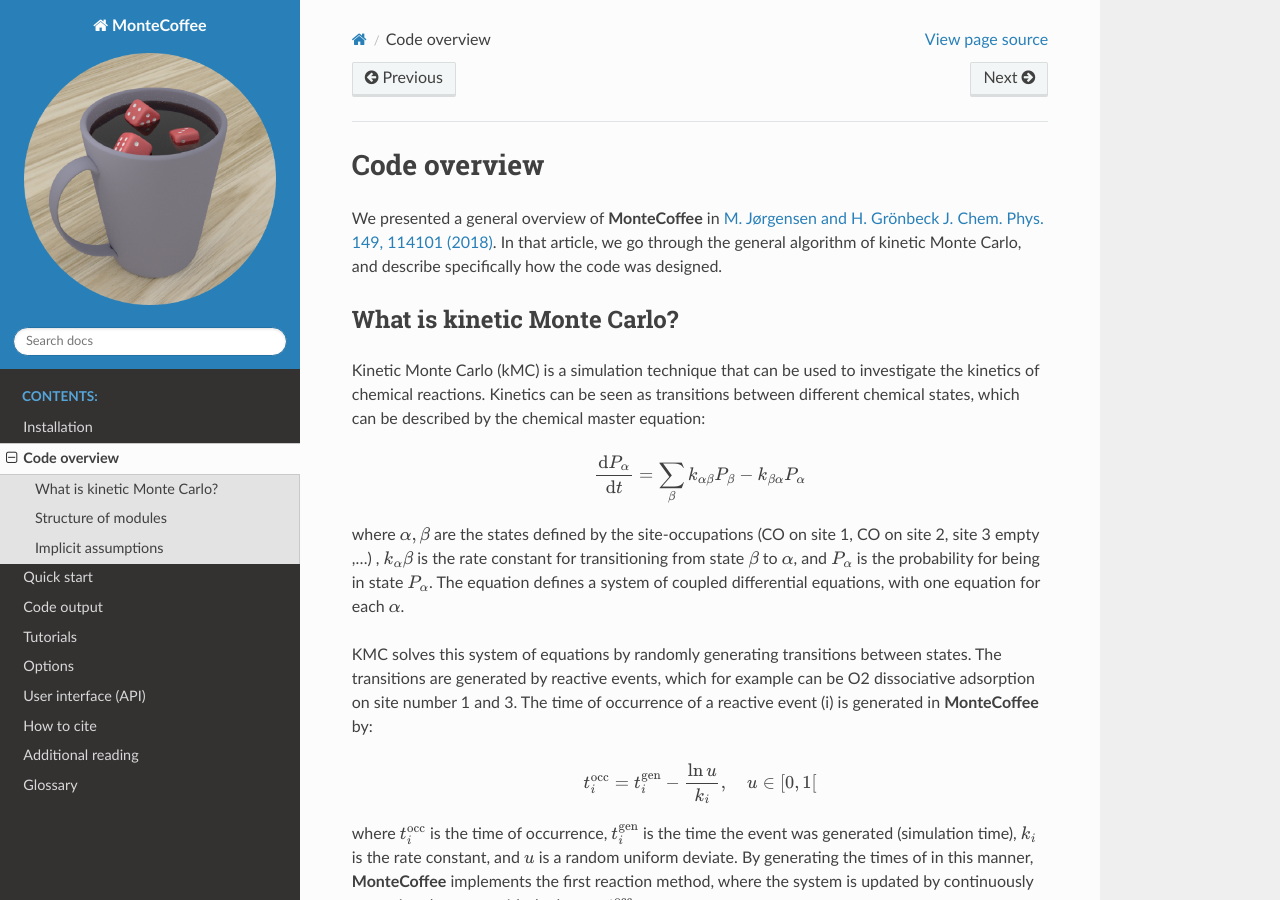
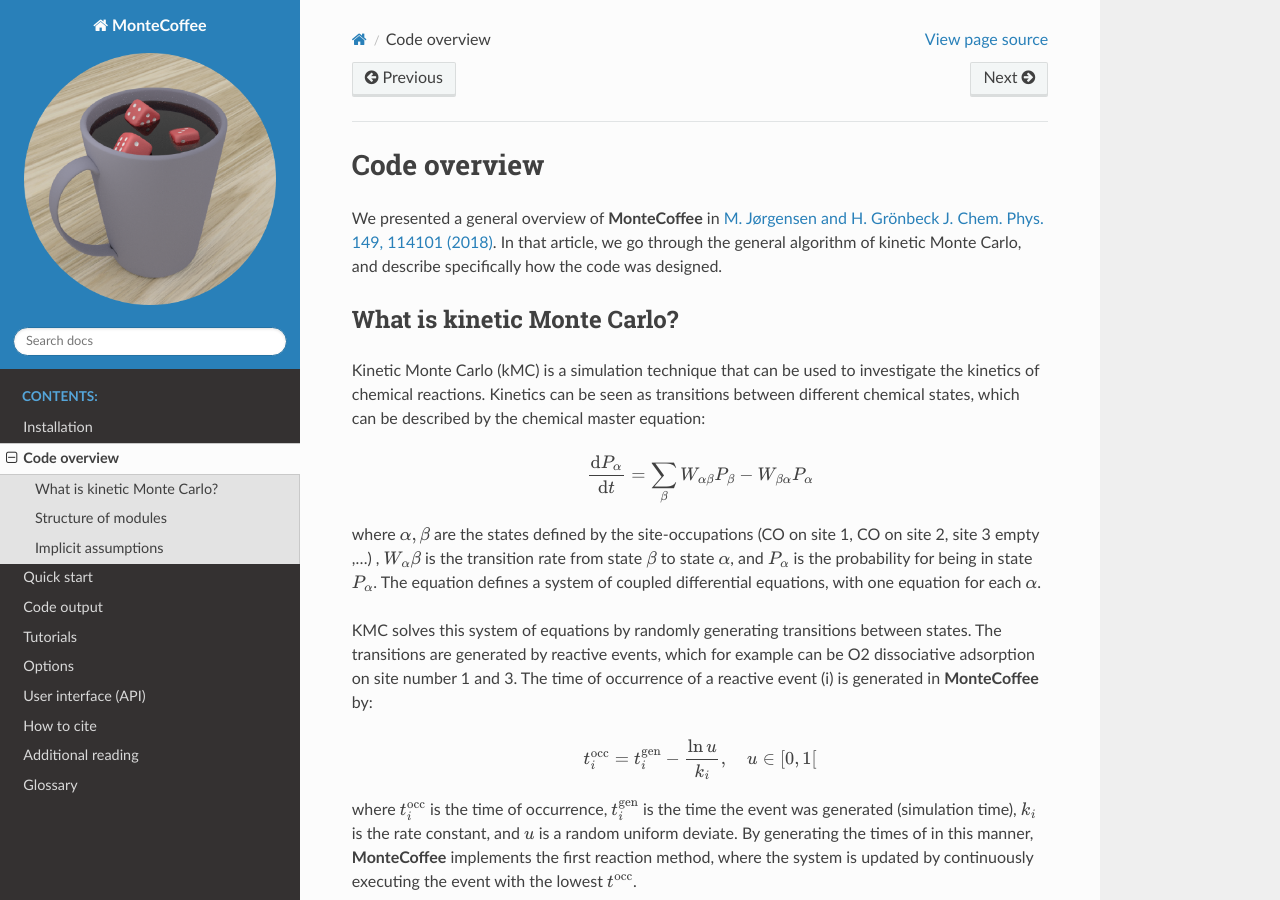
Before and after one commit to sevyharris/MonteCoffee, a Sphinx documentation site: the page built from documentation/overview.rst, in a window 1280 px wide and 900 px high. Built offline with Sphinx 7.4.7 and the Read the Docs theme 2.0.0, drawn with Linux system fonts in a browser that asks for light colours; some of the changed text lies outside the part shown.

Commit message:
- Small changes to documentation.

```diff
--- a/documentation/overview.rst
+++ b/documentation/overview.rst
@@ -16,10 +16,10 @@ Kinetics can be seen as transitions between different chemical states, which can
    :nowrap:
 
    \begin{equation}
-      \dfrac{\text{d}P_\alpha}{\text{d}t}  =  \sum_\beta k_{\alpha\beta}P_\beta - k_{\beta\alpha}P_\alpha \\
+      \dfrac{\text{d}P_\alpha}{\text{d}t}  =  \sum_\beta W_{\alpha\beta}P_\beta - W_{\beta\alpha}P_\alpha \\
    \end{equation}
 
-where :math:`\alpha, \beta` are the states defined by the site-occupations (CO on site 1, CO on site 2, site 3 empty ,...) , :math:`k_\alpha\beta` is the rate constant for transitioning from state :math:`\beta` to :math:`\alpha`, and :math:`P_\alpha` is the probability for being in state :math:`P_\alpha`. The equation defines a system of coupled differential equations, with one equation for each :math:`\alpha`.
+where :math:`\alpha, \beta` are the states defined by the site-occupations (CO on site 1, CO on site 2, site 3 empty ,...) , :math:`W_\alpha\beta` is the transition rate from state :math:`\beta` to state :math:`\alpha`, and :math:`P_\alpha` is the probability for being in state :math:`P_\alpha`. The equation defines a system of coupled differential equations, with one equation for each :math:`\alpha`.
 
 KMC solves this system of equations by randomly generating transitions between states. The transitions are generated by reactive events, which for example can be
 O2 dissociative adsorption on site number 1 and 3. The time of occurrence of a reactive event (i) is generated in :program:`MonteCoffee` by:
```
Also changed, not shown: other parts of documentation/overview.rst (+4 -5 lines), 1 other file.
